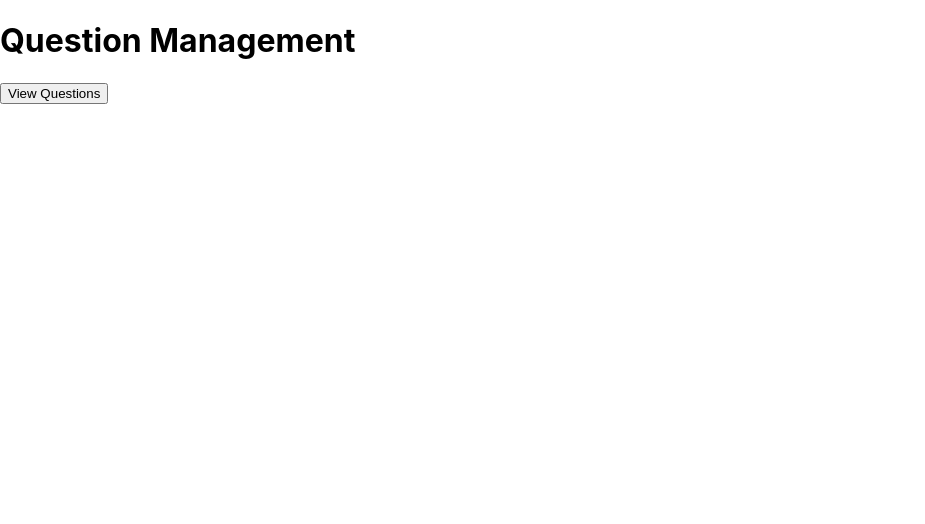
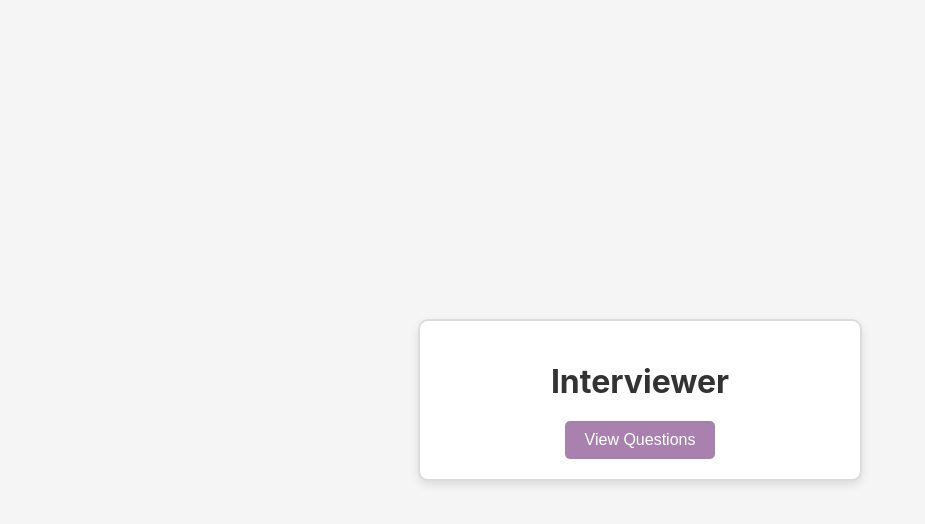
Before and after one commit to adryyy10/interviewer-fe, a React (Create React App) app: page / in a window 1280 px wide. Shown: the top 524 px of the page, without its empty margins (0-925 px from the left). Built offline with nearby package versions, Linux system fonts and the light colour scheme.

Commit message:
styles: MainPage & App

```diff
--- a/src/App.css
+++ b/src/App.css
@@ -1,8 +1,7 @@
-.app-container {
+body {
     display: flex;
     justify-content: center;
     align-items: center;
     height: 100vh;
-    margin: 0;
-    padding: 0;
+    background-color: #f5f5f5;
 }
--- a/src/App.js
+++ b/src/App.js
@@ -3,6 +3,7 @@ import { BrowserRouter as Router, Routes, Route } from 'react-router-dom';
 import CreateQuestionForm from './components/CreateQuestionForm';
 import QuestionPage from './components/QuestionPage';
 import MainPage from './components/MainPage';
+import './App.css';
 
 const App = () => {
   return (
--- /dev/null
+++ b/src/components/MainPage.css
@@ -0,0 +1,34 @@
+.main-container {
+    display: flex;
+    flex-direction: column;
+    justify-content: center;
+    align-items: center;
+    border: 2px solid #ddd;
+    border-radius: 10px;
+    padding: 20px;
+    background-color: white;
+    box-shadow: 0 4px 8px rgba(0, 0, 0, 0.1);
+    width: 400px;
+    text-align: center;
+}
+
+.main-title {
+    font-size: 2rem;
+    color: #333;
+    margin-bottom: 20px;
+  }
+
+.main-button {
+    padding: 10px 20px;
+    font-size: 16px;
+    color: white;
+    background-color: #a881af;
+    border: none;
+    border-radius: 5px;
+    cursor: pointer;
+    transition: background-color 0.3s ease;
+  }
+
+  .main-button:hover {
+    background-color: #80669d;
+  }
--- a/src/components/MainPage.js
+++ b/src/components/MainPage.js
@@ -1,20 +1,16 @@
 import React from 'react';
 import { Link } from 'react-router-dom';
+import './MainPage.css';
 
-const Layout = () => {
+const MainPage = () => {
   return (
-    <div>
-      <h1>Question Management</h1>
-      {/*
-      <Link to="/create">
-        <button>Create New Question</button>
-      </Link>
-      */}
+    <div className="main-container">
+      <h1 className="main-title">Interviewer</h1>
       <Link to="/questions">
-        <button>View Questions</button>
+        <button className="main-button">View Questions</button>
       </Link>
     </div>
   );
 };
 
-export default Layout;
+export default MainPage;
```
